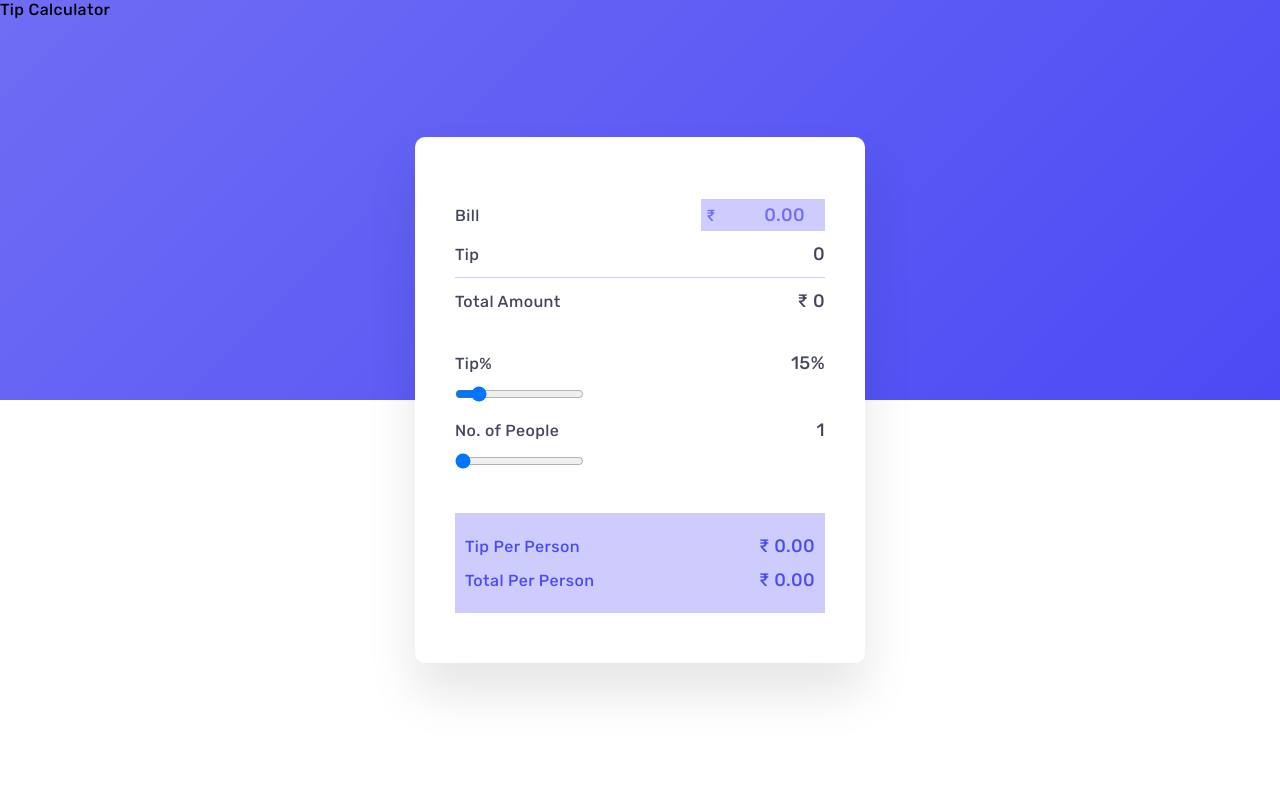
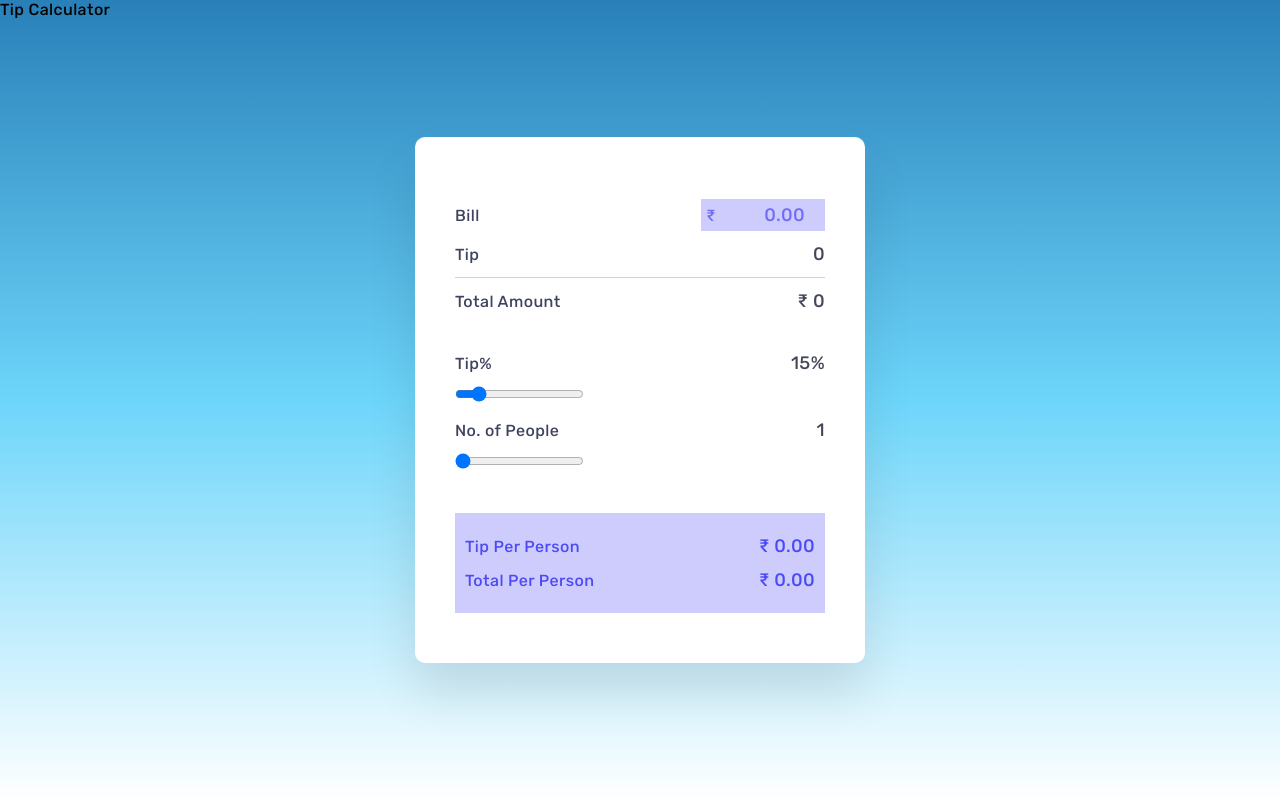
Before and after one commit to beingsantoshh/NS_JS_Tip-Calculator_Project, a website built with Parcel: page index.html in a window 1280 px wide. Built offline with nearby package versions, Linux system fonts and the light colour scheme.

Commit message:
Update styles.css

```diff
--- a/src/styles.css
+++ b/src/styles.css
@@ -1,11 +1,8 @@
 @import url("https://fonts.googleapis.com/css2?family=Rubik:wght@450&display=swap");
 
 body {
-  background-color: aliceblue;
   height: 100%;
-  background: linear-gradient(135deg, #6f6df4, #4c4af4) fixed;
-  background-size: 100% 50%;
-  background-repeat: no-repeat;
+  background: linear-gradient(to bottom, #2980b9, #6dd5fa, #ffffff) fixed;
 }
 
 * {
@@ -37,7 +34,7 @@ body {
 
 .lbl {
   font-size: 16px;
-  color: #44475b;
+  color: #3f435e;
   font-weight: 400;
 }
 
```
